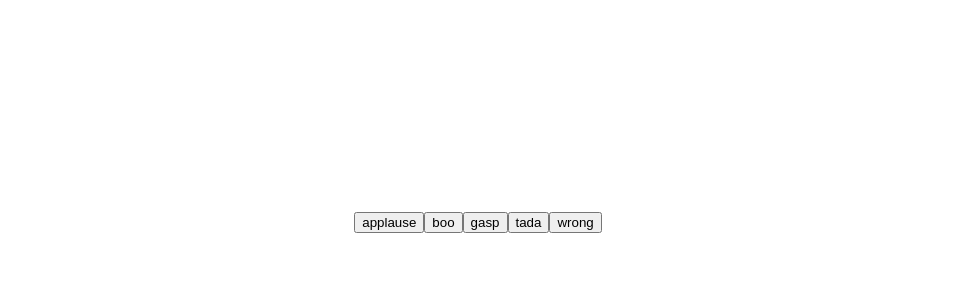
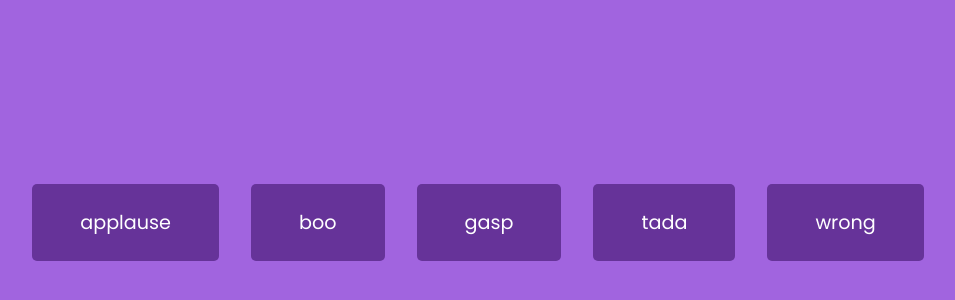
Before and after one commit to bananaroo/sound-board, a plain HTML site: page index.html in a window 1280 px wide. Shown: the part 178-478 px from the top of the page, without its empty margins (162-1117 px from the left). Drawn offline with Linux system fonts and the light colour scheme.

Commit message:
css added

```diff
--- a/style.css
+++ b/style.css
@@ -1,16 +1,38 @@
-@import url('https://fonts.googleapis.com/css2?family=Roboto:wght@400;700&display=swap');
+@import url('https://fonts.googleapis.com/css?family=Poppins:wght@200;400&display=swap');
 
 * {
     box-sizing: border-box;
 }
 
 body {
-    font-family: 'Roboto', sans-serif;
+    background-color: rgb(161, 100, 223);
+    font-family: 'Poppins', sans-serif;
     display: flex;
-    flex-direction: column;
+    flex-wrap: wrap;
     align-items: center;
     justify-content: center;
+    text-align: center;
     height: 100vh;
     overflow: hidden;
     margin: 0;
 }
+
+.btn {
+    background-color: rebeccapurple;
+    border-radius: 5px;
+    border: none;
+    color: white;
+    margin: 1rem;
+    padding: 1.5rem 3rem;
+    font-size: 1.2rem;
+    font-family: inherit;
+    cursor: pointer;
+}
+
+.btn:hover {
+    opacity: 0.9;
+}
+
+.btn:focus {
+    outline: none;
+}
```
